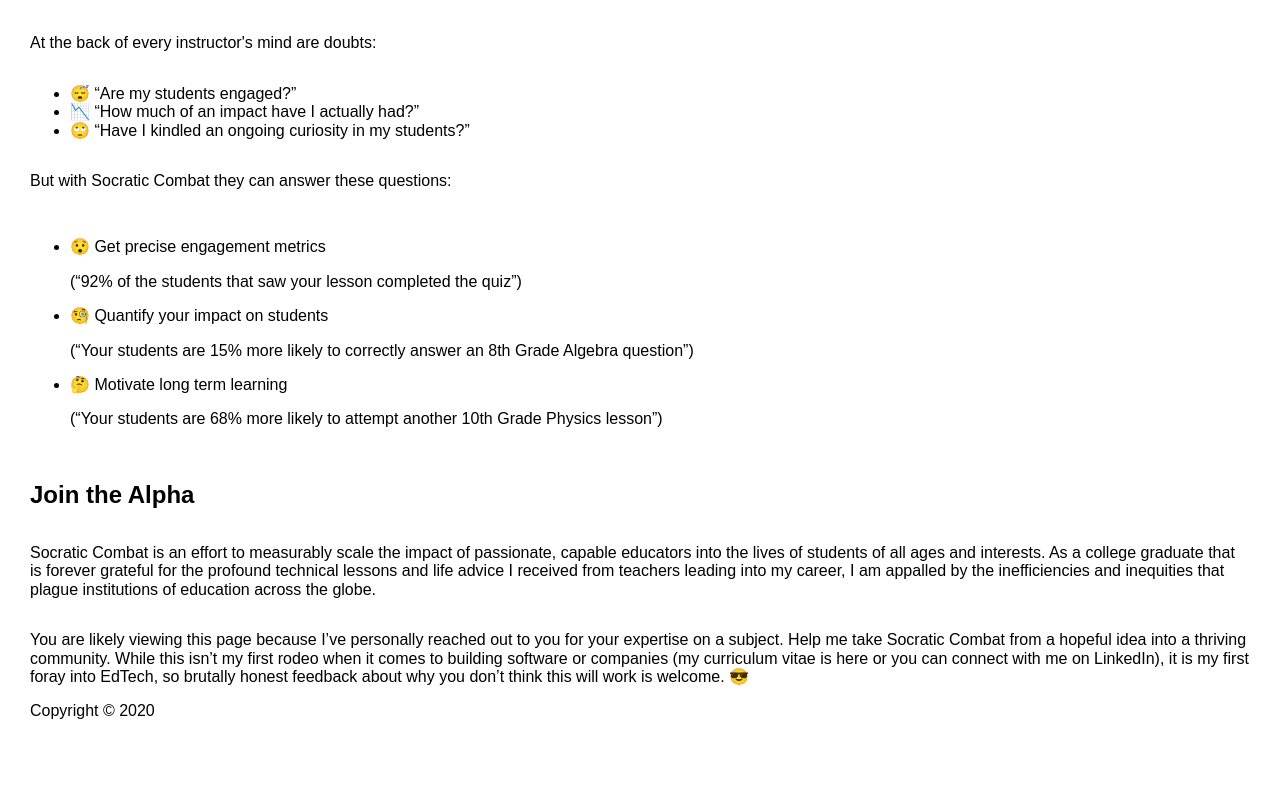
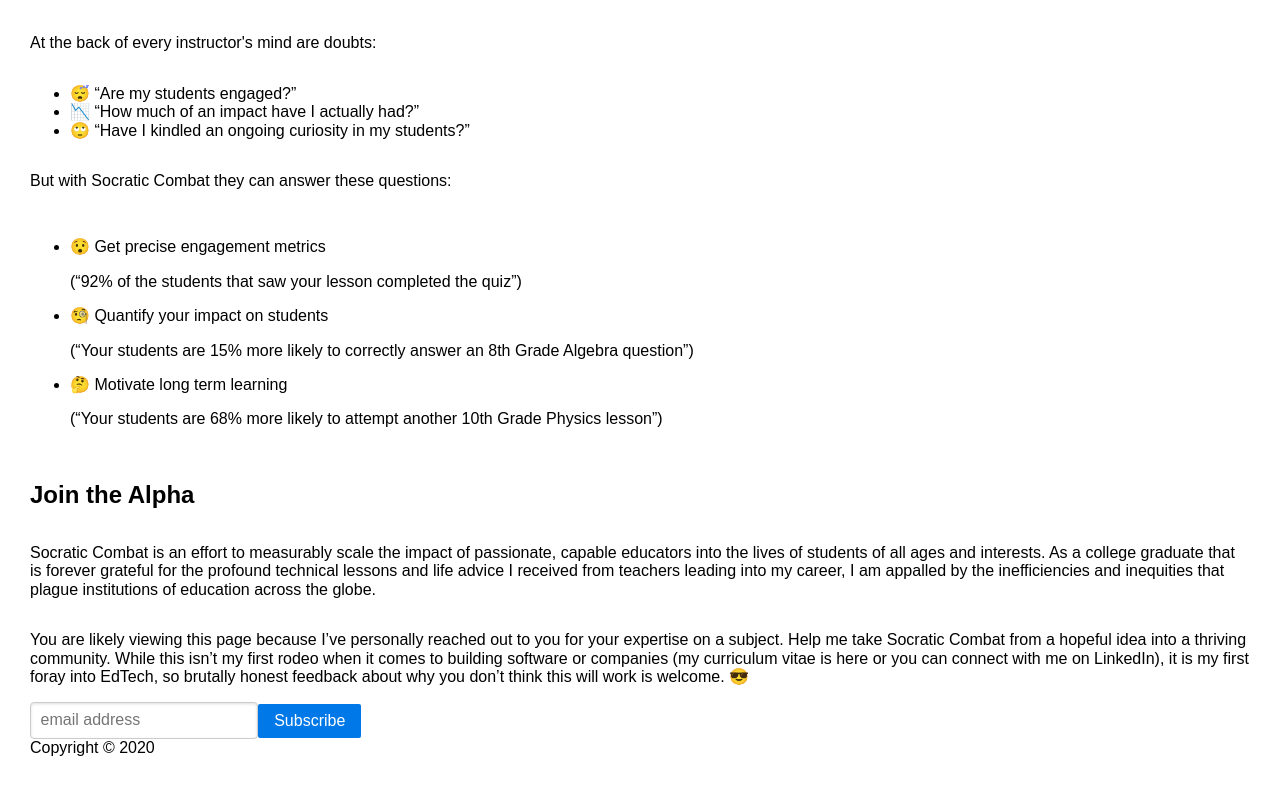
Before and after one commit to timeemit/socratic-garden, a Next.js app: page / in a window 1280 px wide. Shown: the part 760-1547 px from the top of the page. Before the commit the page ends 1511 px from the top, so only its background shows below. Built offline with nearby package versions, Linux system fonts and the light colour scheme.

Commit message:
Static mailchimp signup form

```diff
--- a/components/Land.js
+++ b/components/Land.js
@@ -13,6 +13,24 @@
       <title>{title}</title>
     </Head>
     {children}
+
+    {/* Mailchimp Popup */}
     <script type="text/javascript" src="//downloads.mailchimp.com/js/signup-forms/popup/unique-methods/embed.js" data-dojo-config="usePlainJson: true, isDebug: false"></script><script type="text/javascript" dangerouslySetInnerHTML={{__html: 'window.dojoRequire(["mojo/signup-forms/Loader"], function(L) { L.start({"baseUrl":"mc.us8.list-manage.com","uuid":"01032a27f69729090a9cd31f0","lid":"a5deae97ac","uniqueMethods":true}) })'}} />
+    {/* End Mailchimp Popup */}
+
+    {/* Mailchimp Footer */}
+    <div id="mc_embed_signup">
+      <form action="https://beautiful-mimic.us8.list-manage.com/subscribe/post?u=01032a27f69729090a9cd31f0&amp;id=a5deae97ac" method="post" id="mc-embedded-subscribe-form" name="mc-embedded-subscribe-form" className="pure-form validate" target="_blank" noValidate>
+        <div id="mc_embed_signup_scroll" className="pure-u-1">
+          {/*<label for="mce-EMAIL">Join the Alpha</label>*/}
+          <input type="email" name="EMAIL" className="email" id="mce-EMAIL" placeholder="email address" required />
+          <div style={{position: "absolute", left: "-5000px"}} aria-hidden="true">
+            <input type="text" name="b_01032a27f69729090a9cd31f0_a5deae97ac" />
+          </div>
+          <input type="submit" value="Subscribe" name="subscribe" id="mc-embedded-subscribe" className="pure-button pure-button-primary" />
+        </div>
+      </form>
+    </div>
+    {/* End Mailchimp Footer */}
   </section>
 )
```
